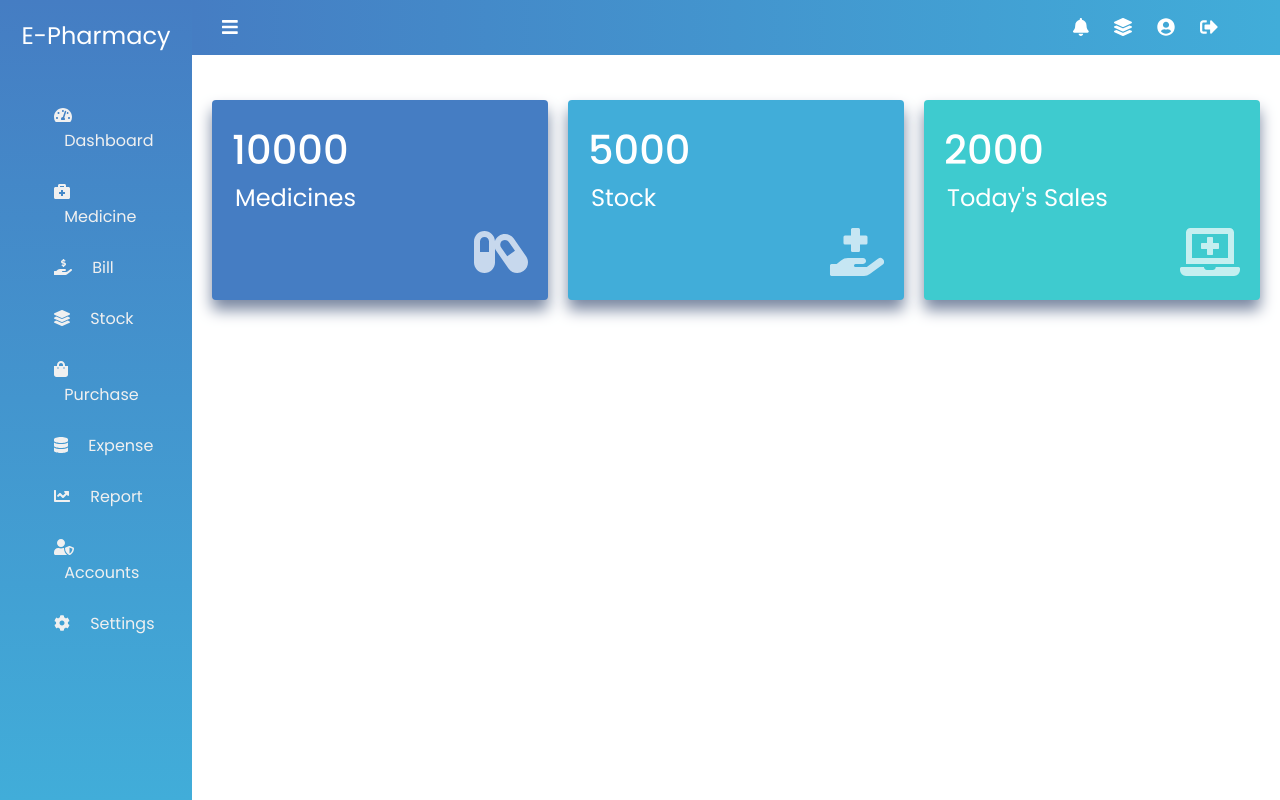
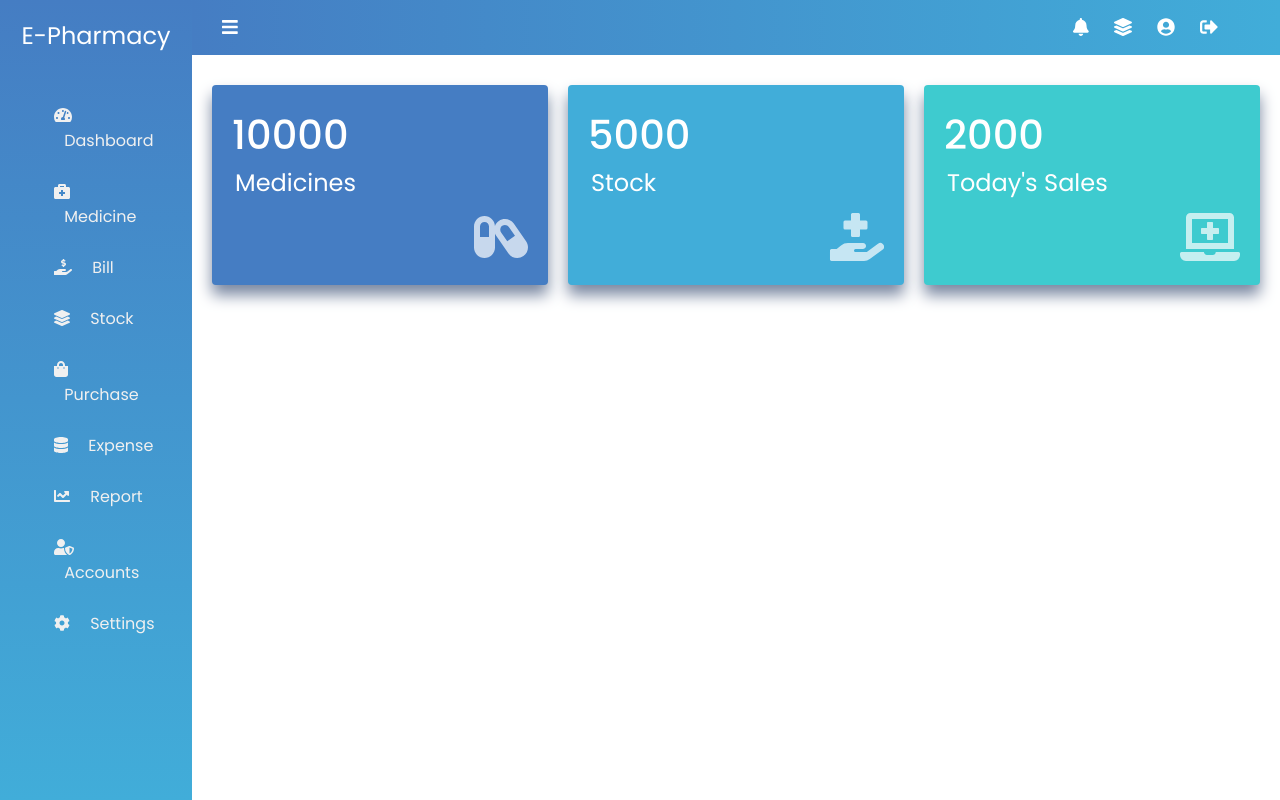
Before and after one commit to tanjimulislam55/pharmacy-frontend, a React (Create React App) app: page / in a window 1280 px wide. Built offline with nearby package versions, Linux system fonts and the light colour scheme.

Commit message:
refactor: margin-top reduced

```diff
--- a/src/components/Layout/Layout.module.css
+++ b/src/components/Layout/Layout.module.css
@@ -26,5 +26,5 @@
     width: 100%;
 }
 .container > div:nth-child(2) {
-    margin-top: 80px;
+    margin-top: 65px;
 }
```
